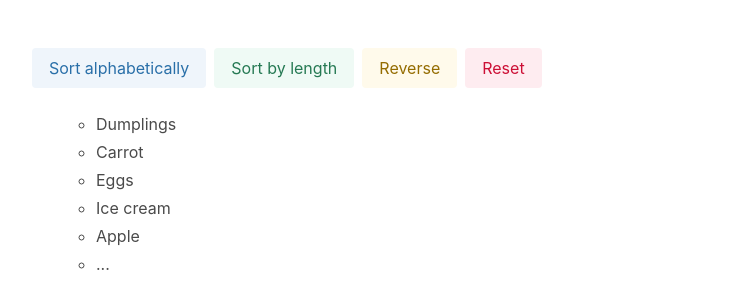
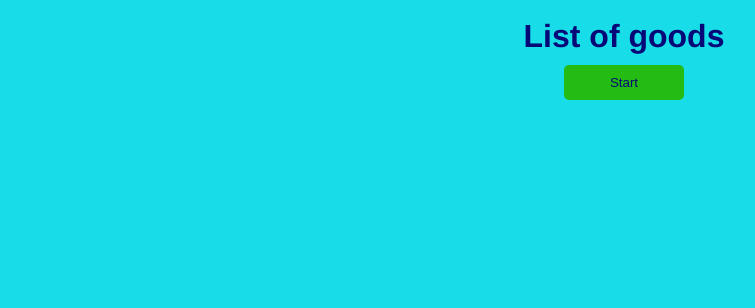
Before and after one commit to mate-academy/react_list-of-goods, a React (Create React App) app: page / in a window 1280 px wide. Shown: the top 308 px of the page, without its empty margins (16-771 px from the left). Built offline with nearby package versions, Linux system fonts and the light colour scheme.

Commit message:
first try

```diff
--- a/src/App.scss
+++ b/src/App.scss
@@ -1,3 +1,71 @@
-iframe {
-  display: none;
+// iframe {
+//   display: none;
+// }
+$font: "helvetica", sans-serif;
+$color-body: #18dde8;
+$color-button: #24bb13;
+$color-font: #050877;
+
+ul,
+li,
+h1,
+div,
+span {
+  margin: 0;
 }
+
+body {
+  font-family: $font;
+  background-color: $color-body;
+}
+
+.App {
+  display: flex;
+  flex-direction: column;
+  text-align: center;
+  align-items: center;
+
+  &__title {
+    margin: 10px auto;
+    color: $color-font;
+  }
+
+  &__list {
+    display: block;
+    text-align: start;
+    padding: 0;
+    margin-bottom: 10px;
+  }
+
+  &__item {
+    list-style: none;
+    margin-bottom: 5px;
+    color: $color-font;
+    font-size: 16px;
+
+    &:last-child {
+      margin-bottom: 0;
+    }
+  }
+}
+
+.button__list {
+  display: flex;
+  flex-direction: row;
+  gap: 10px;
+  margin-bottom: 50px;
+}
+
+.button {
+  width: 120px;
+  height: 35px;
+  border: none;
+  border-radius: 5px;
+  background-color: $color-button;
+  color: $color-font;
+  cursor: pointer;
+
+  &:hover {
+    background-color: #fdfd3e;
+  }
+}
--- a/src/App.tsx
+++ b/src/App.tsx
@@ -1,5 +1,4 @@
 import React from 'react';
-import 'bulma/css/bulma.css';
 import './App.scss';
 
 export const goodsFromServer = [
@@ -21,75 +20,146 @@ enum SortType {
   LENGTH,
 }
 
-type ReorderOptions = {
+function getReorderedGoods(
+  goods: string[],
+  sortBy: SortType,
+  isReversed: boolean,
+) {
+  const visibleGoods = [...goods];
+
+  visibleGoods.sort((goodOne, goodTwo) => {
+    switch (sortBy) {
+      case SortType.ALPABET:
+        return goodOne.localeCompare(goodTwo);
+
+      case SortType.LENGTH:
+        return goodOne.length - goodTwo.length;
+
+      default:
+        return 0;
+    }
+  });
+
+  return isReversed
+    ? visibleGoods.reverse()
+    : visibleGoods;
+}
+
+ type State = {
+   isStarted: boolean,
+   isReversed: boolean,
    sortType: SortType,
-  isReversed: boolean,
  };
 
-// Use this function in the render to prepare goods
-export function getReorderedGoods(
-  goods: string[],
-  { sortType, isReversed }: ReorderOptions,
-) {
-  // To avoid the original array mutation
-  const visibleGoods = [...goods];
+export class App extends React.Component<{}, State> {
+  state: Readonly<State> = {
+    isStarted: false,
+    isReversed: false,
+    sortType: SortType.NONE,
+  };
 
-  // Sort and reverse goods if needed
-  // eslint-disable-next-line no-console
-  console.log(sortType, isReversed);
+  showElements = () => {
+    this.setState(state => ({
+      isStarted: !state.isStarted,
+    }));
+  };
 
-  return visibleGoods;
-}
+  sortByABC = () => {
+    this.setState({
+      isReversed: false,
+      sortType: SortType.ALPABET,
+    });
+  };
 
-// DON'T save goods to the state
-// type State = {
-//   isReversed: boolean,
-//   sortType: SortType,
-// };
+  sortByLength = () => {
+    this.setState({
+      isReversed: false,
+      sortType: SortType.LENGTH,
+    });
+  };
 
-export const App: React.FC = () => {
+  reverse = () => {
+    this.setState(state => ({
+      isReversed: !state.isReversed,
+    }));
+  };
+
+  reset = () => {
+    this.setState({
+      isReversed: false,
+      sortType: SortType.NONE,
+    });
+  };
+
+  render() {
+    const { isStarted, isReversed, sortType } = this.state;
+
+    const visibleGoods = getReorderedGoods(
+      goodsFromServer,
+      sortType,
+      isReversed,
+    );
+
     return (
-    <div className="section content">
-      <div className="buttons">
+      <div className="App">
+        <h1 className="App__title">
+          List of goods
+        </h1>
+        {!isStarted ? (
           <button
             type="button"
-          className="button is-info is-light"
+            className="button"
+            onClick={this.showElements}
+          >
+            Start
+          </button>
+        ) : (
+          <>
+            <div className="button__list">
+              <button
+                type="button"
+                className="button"
+                onClick={this.sortByABC}
               >
                 Sort alphabetically
               </button>
 
               <button
                 type="button"
-          className="button is-success is-light"
+                className="button"
+                onClick={this.sortByLength}
               >
                 Sort by length
               </button>
 
               <button
                 type="button"
-          className="button is-warning is-light"
+                className="button"
+                onClick={this.reverse}
               >
                 Reverse
               </button>
 
               <button
                 type="button"
-          className="button is-danger is-light"
+                className="button"
+                onClick={this.reset}
               >
                 Reset
               </button>
             </div>
 
-      <ul>
-        <ul>
-          <li data-cy="Good">Dumplings</li>
-          <li data-cy="Good">Carrot</li>
-          <li data-cy="Good">Eggs</li>
-          <li data-cy="Good">Ice cream</li>
-          <li data-cy="Good">Apple</li>
-          <li data-cy="Good">...</li>
+            <ul className="App__list">
+
+              {visibleGoods.map(good => (
+                <li className="App__item" key={good}>
+                  {good}
+                </li>
+              ))}
             </ul>
-      </ul>
+          </>
+        )}
       </div>
     );
-};
+  }
+}
```
Also changed, not shown: 2 other files (tests, documents, lock files or other folders). Lines whose indentation alone changed are shown as unchanged.
